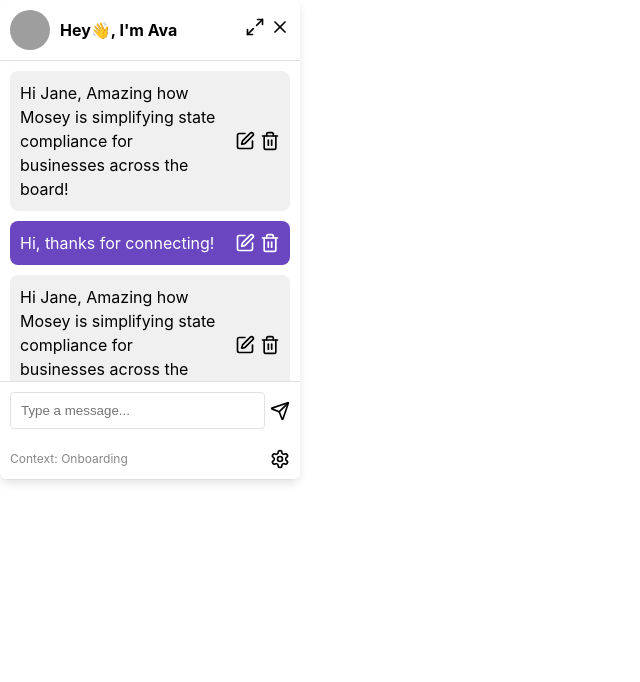
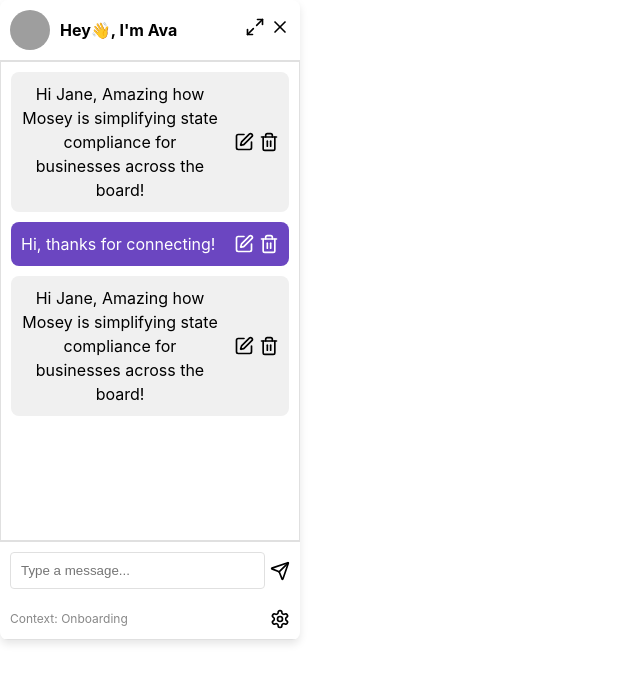
Before and after one commit to deepakmarathe/artisan-chatbot-frontend, a React (Create React App) app in the folder simple-chatbot-artisan/: page / in a window 1280 px wide. Shown: the top 682 px of the page, without its empty margins (0-640 px from the left). Built offline with nearby package versions, Linux system fonts and the light colour scheme; grey boxes are pictures that could not be loaded.

Commit message:
add the message to the chat history pane upon clicking send message button

```diff
--- a/simple-chatbot-artisan/src/App.js
+++ b/simple-chatbot-artisan/src/App.js
@@ -1,27 +1,12 @@
-import logo from './logo.svg';
+// src/App.js
+import React from 'react';
 import './App.css';
 import ChatbotComponent from './components/ChatbotComponent';
 
 function App() {
     return (
         <div className="App">
-            <header className="App-header">
-                <img src={logo} className="App-logo" alt="logo"/>
-                <p>
-                    Edit <code>src/App.js</code> and save to reload.
-                </p>
-                <a
-                    className="App-link"
-                    href="https://reactjs.org"
-                    target="_blank"
-                    rel="noopener noreferrer"
-                >
-                    Learn React
-                </a>
-            </header>
-            <div style={{marginTop: '20px'}}>
-                <ChatbotComponent/>
-            </div>
+            <ChatbotComponent />
         </div>
     );
 }
--- a/simple-chatbot-artisan/src/components/ChatbotComponent.css
+++ b/simple-chatbot-artisan/src/components/ChatbotComponent.css
@@ -10,16 +10,17 @@
 .chatbot-container {
     position: fixed;
     width: 300px;
+    height: 80%;
     background-color: white;
     border-radius: 8px;
     box-shadow: 0 4px 8px rgba(0, 0, 0, 0.1);
     overflow: hidden;
     line-height: 1.5;
     word-wrap: break-word;
+    display: flex;
+    flex-direction: column;
 }
 
-
-/* Other styles remain unchanged */
 .chatbot-header, .chatbot-footer {
     display: flex;
     justify-content: space-between;
@@ -52,7 +53,8 @@
 }
 
 .chatbot-messages {
-    max-height: 300px;
+    flex-grow: 1;
+    border: 1px solid #e0e0e0;
     overflow-y: auto;
     padding: 10px;
 }
--- a/simple-chatbot-artisan/src/components/ChatbotComponent.tsx
+++ b/simple-chatbot-artisan/src/components/ChatbotComponent.tsx
@@ -1,28 +1,25 @@
-import React, {useRef, useState} from 'react';
-import {Check, Edit, Maximize2, Send, Settings, Trash2, X} from 'lucide-react';
+// src/components/ChatbotComponent.tsx
+import React, { useState, useRef } from 'react';
+import { X, Maximize2, Settings, Send, Edit, Trash2, Check } from 'lucide-react';
 import './ChatbotComponent.css';
 
 const ChatbotComponent = () => {
     const [messages, setMessages] = useState([
-        {
-            id: 1,
-            text: "Hi Jane,\nAmazing how Mosey is simplifying state compliance\nfor businesses across the board!",
-            sender: 'bot'
-        },
-        {id: 2, text: "Hi, thanks for connecting!", sender: 'user'},
-        {
-            id: 3,
-            text: "Hi Jane,\nAmazing how Mosey is simplifying state compliance\nfor businesses across the board!",
-            sender: 'bot'
-        },
+        { id: 1, text: "Hi Jane,\nAmazing how Mosey is simplifying state compliance\nfor businesses across the board!", sender: 'bot' },
+        { id: 2, text: "Hi, thanks for connecting!", sender: 'user' },
+        { id: 3, text: "Hi Jane,\nAmazing how Mosey is simplifying state compliance\nfor businesses across the board!", sender: 'bot' },
     ]);
     const [isEditing, setIsEditing] = useState(null);
     const [editText, setEditText] = useState('');
-    const [position, setPosition] = useState({x: 0, y: 0});
+    const [inputText, setInputText] = useState('');
+    const [position, setPosition] = useState({ x: 0, y: 0 });
     const chatbotRef = useRef(null);
 
     const handleSend = () => {
-        // Implement send functionality
+        if (inputText.trim()) {
+            setMessages([...messages, { id: Date.now(), text: inputText, sender: 'user' }]);
+            setInputText('');
+        }
     };
 
     const handleDelete = (id) => {
@@ -31,7 +28,7 @@
 
     const handleUpdate = (id) => {
         setMessages(messages.map(msg =>
-            msg.id === id ? {...msg, text: editText} : msg
+            msg.id === id ? { ...msg, text: editText } : msg
         ));
         setIsEditing(null);
     };
@@ -49,7 +46,7 @@
         const offset = JSON.parse(e.dataTransfer.getData('text/plain'));
         const newX = e.clientX - offset.offsetX;
         const newY = e.clientY - offset.offsetY;
-        setPosition({x: newX, y: newY});
+        setPosition({ x: newX, y: newY });
     };
 
     const handleDragOver = (e) => {
@@ -64,23 +61,22 @@
             onDragStart={handleDragStart}
             onDrop={handleDrop}
             onDragOver={handleDragOver}
-            style={{left: `${position.x}px`, top: `${position.y}px`}}
+            style={{ left: `${position.x}px`, top: `${position.y}px` }}
         >
             <div className="chatbot-header">
                 <div className="chatbot-header-left">
-                    <img src="/api/placeholder/40/40" alt="Ava" className="chatbot-avatar"/>
+                    <img src="/api/placeholder/40/40" alt="Ava" className="chatbot-avatar" />
                     <span className="chatbot-title">Hey👋, I'm Ava</span>
                 </div>
                 <div className="chatbot-header-right">
-                    <Maximize2 className="chatbot-icon"/>
-                    <X className="chatbot-icon"/>
+                    <Maximize2 className="chatbot-icon" />
+                    <X className="chatbot-icon" />
                 </div>
             </div>
 
             <div className="chatbot-messages">
                 {messages.map((msg) => (
-                    <div key={msg.id}
-                         className={`chatbot-message ${msg.sender === 'user' ? 'chatbot-message-user' : 'chatbot-message-bot'}`}>
+                    <div key={msg.id} className={`chatbot-message ${msg.sender === 'user' ? 'chatbot-message-user' : 'chatbot-message-bot'}`}>
                         {isEditing === msg.id ? (
                             <div className="chatbot-edit-container">
                                 <input
@@ -89,17 +85,14 @@
                                     onChange={(e) => setEditText(e.target.value)}
                                     className="chatbot-edit-input"
                                 />
-                                <Check className="chatbot-icon" onClick={() => handleUpdate(msg.id)}/>
+                                <Check className="chatbot-icon" onClick={() => handleUpdate(msg.id)} />
                             </div>
                         ) : (
                             <>
                                 <span>{msg.text}</span>
                                 <div className="chatbot-message-options">
-                                    <Edit className="chatbot-icon" onClick={() => {
-                                        setIsEditing(msg.id);
-                                        setEditText(msg.text);
-                                    }}/>
-                                    <Trash2 className="chatbot-icon" onClick={() => handleDelete(msg.id)}/>
+                                    <Edit className="chatbot-icon" onClick={() => { setIsEditing(msg.id); setEditText(msg.text); }} />
+                                    <Trash2 className="chatbot-icon" onClick={() => handleDelete(msg.id)} />
                                 </div>
                             </>
                         )}
@@ -108,13 +101,19 @@
             </div>
 
             <div className="chatbot-input-container">
-                <input type="text" placeholder="Type a message..." className="chatbot-input"/>
-                <Send className="chatbot-icon" onClick={handleSend}/>
+                <input
+                    type="text"
+                    placeholder="Type a message..."
+                    className="chatbot-input"
+                    value={inputText}
+                    onChange={(e) => setInputText(e.target.value)}
+                />
+                <Send className="chatbot-icon" onClick={handleSend} />
             </div>
 
             <div className="chatbot-footer">
                 <span className="chatbot-footer-text">Context: Onboarding</span>
-                <Settings className="chatbot-icon"/>
+                <Settings className="chatbot-icon" />
             </div>
         </div>
     );
--- a/simple-chatbot-artisan/src/index.js
+++ b/simple-chatbot-artisan/src/index.js
@@ -3,11 +3,12 @@
 import './index.css';
 import reportWebVitals from './reportWebVitals';
 import ChatbotComponent from "./components/ChatbotComponent";
+import App from "./App";
 
 const root = ReactDOM.createRoot(document.getElementById('root'));
 root.render(
     <React.StrictMode>
-        <ChatbotComponent/>
+        <App/>
     </React.StrictMode>
 );
 
```
